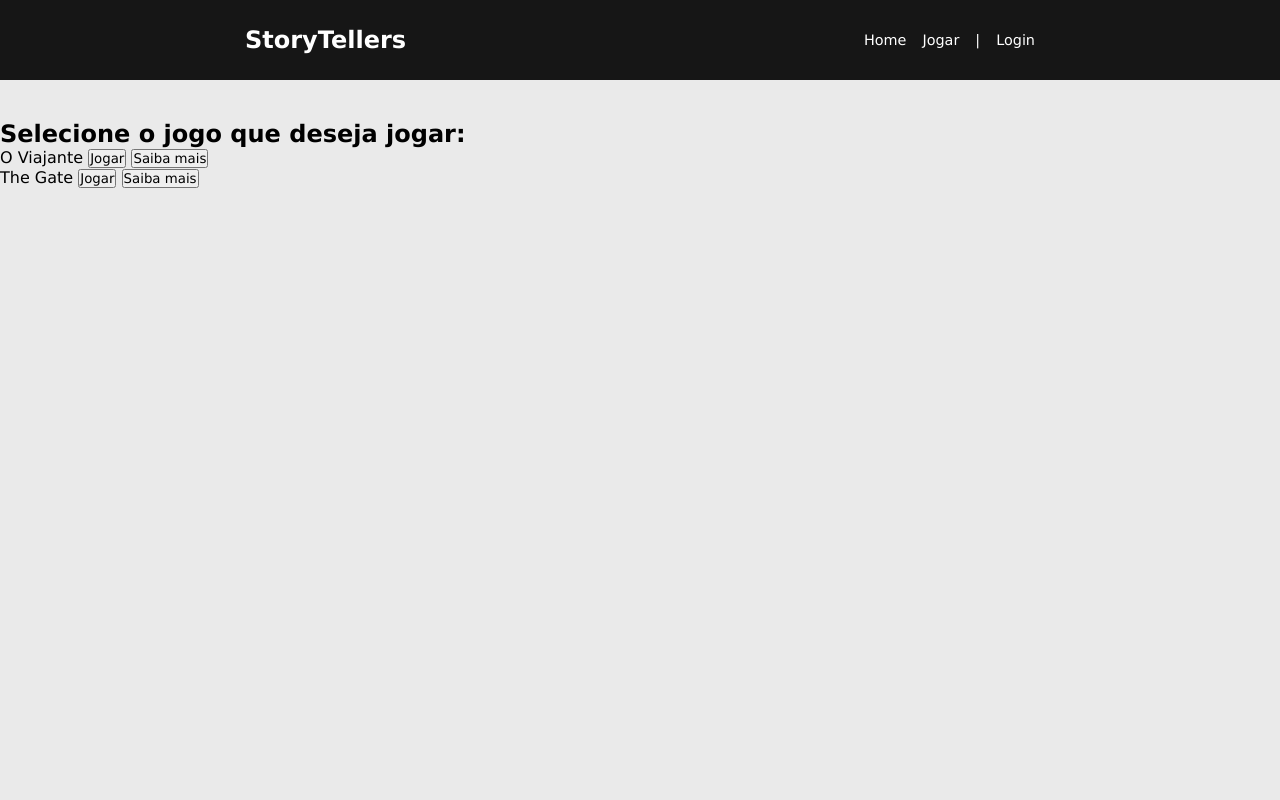
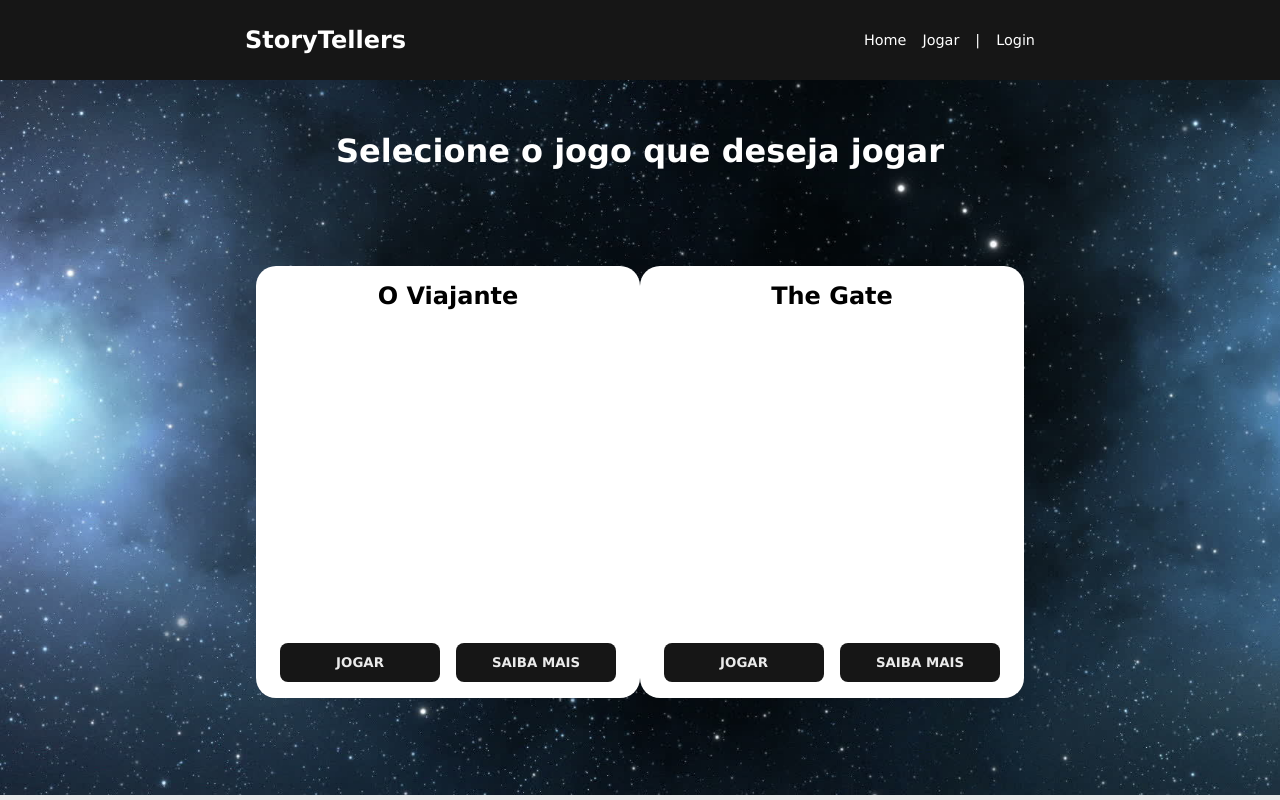
Before and after one commit to LucasCMendes10/Projeto-Individual_SPTech, a plain HTML site: page Public/Jogos/jogos.html in a window 1280 px wide. Shown: the top 800 px of the page. Drawn offline with Linux system fonts and the light colour scheme.

Commit message:
CSS dos botões e da tela de seleção de jogos

```diff
--- a/Public/Jogos/jogos.html
+++ b/Public/Jogos/jogos.html
@@ -40,13 +40,18 @@
     <div class="main">
 
         <div id="jogar" class="selecao">
-            <h2>Selecione o jogo que deseja jogar:</h2>
+            <h1>Selecione o jogo que deseja jogar</h1>
 
             <div class="cards">
 
-                <div class="card">
+                <div class="card jogo1">
+                    <h2>
                         O Viajante
+                    </h2>
 
+                    <div></div>
+
+                    <div class="botoes">
                         <button onclick="acessarPagJogo1()">
                             Jogar
                         </button>
@@ -55,15 +60,24 @@
                         </button>
                     </div>
 
-                <div class="card">
+                </div>
+
+                <div class="card jogo2">
+                    <h2>
                         The Gate
+                    </h2>
 
+                    <div></div>
+
+                    <div class="botoes">
                         <button onclick="acessarPagJogo2()">
                             Jogar
                         </button>
                         <button onclick="acessarDescJogo2()">
                             Saiba mais
                         </button>
+                    </div>
+
                 </div>
 
             </div>
--- a/Public/Jogos/style-jogos.css
+++ b/Public/Jogos/style-jogos.css
@@ -6,6 +6,7 @@
 
 html {
     scroll-padding-top: 80px;
+    scroll-behavior: smooth;
 }
 
 html, body {
@@ -28,13 +29,12 @@ a {
 }
 
 .header .navbar ul li a:hover {
-    color: #c99156;
+    color: #4778A0;
 }
 
 .header {
     display: flex;
     justify-content: space-around;
-    height: 15%;
 }
 
 .header .navbar {
@@ -64,3 +64,81 @@ a {
     color: white;
     font-size: 0.9rem;
 }
+
+.main {
+    height: 100%;
+}
+
+.selecao {
+    height: 95%;
+    background-color: #eaeaea;
+    display: flex;
+    flex-direction: column;
+    align-items: center;
+    justify-content: space-evenly;
+    padding-top: 35px;
+    background-image: url(../assets/Imagens-Jogos/background-selecao.jpg);
+    background-repeat: no-repeat;
+    background-size: cover;
+}
+
+.selecao h1 {
+    color: white;
+}
+
+.selecao .cards {
+    width: 60%;
+    display: flex;
+    justify-content: space-between;
+}
+
+.card {
+    background-color: white;
+    border-radius: 20px;
+    height: 400px;
+    width: 370px;
+    display: flex;
+    flex-direction: column;
+    justify-content: space-between;
+    padding: 16px;
+}
+
+.card h2 {
+    text-align: center;
+}
+
+.card .botoes {
+    display: flex;
+    justify-content: center;
+}
+
+.card .botoes button:nth-child(1) {
+    margin-right: 8px;
+}
+
+.card .botoes button:nth-child(2) {
+    margin-left: 8px;
+}
+
+.card .botoes button {
+    width: 160px;
+}
+
+button {
+    padding: 12px 18px;
+    border: none;
+    border-radius: 8px;
+    user-select: none;
+    cursor: pointer;
+    background-color: #161616;
+    color: #eaeaea;
+    text-transform: uppercase;
+    font-weight: 600;
+    transition: all .2s ease-out;
+}
+
+button:hover {
+    transform: scale(1.06);
+    background-color: #eaeaea;
+    color: #161616;
+}
```
Also changed, not shown: Public/Home/index.html (+5 -1 lines), Public/Home/style-index.css (+22 -0 lines), Public/assets/Imagens-Jogos/background-selecao.jpg (added). Lines whose indentation alone changed are shown as unchanged.
